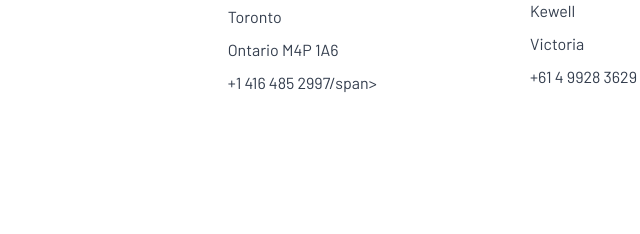
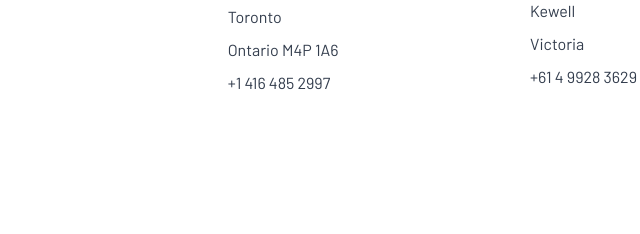
Before and after one commit to MarkoDjuric/Coffeeroasters-subscription-site-FM, a website: page about.html in a window 1280 px wide. Shown: the part 2174-2408 px from the top of the page, 339-979 px from the left. Drawn offline with Linux system fonts and the light colour scheme.

Commit message:
Update about.html

```diff
--- a/about.html
+++ b/about.html
@@ -118,7 +118,7 @@
 				<span>1528 Eglinton Avenue</span>
 				<span>Toronto</span>
 				<span>Ontario M4P 1A6</span>
-				<span>+1 416 485 2997/span>
+				<span>+1 416 485 2997</span>
 
 			</div>
 			<div class="countries__australia">
```
